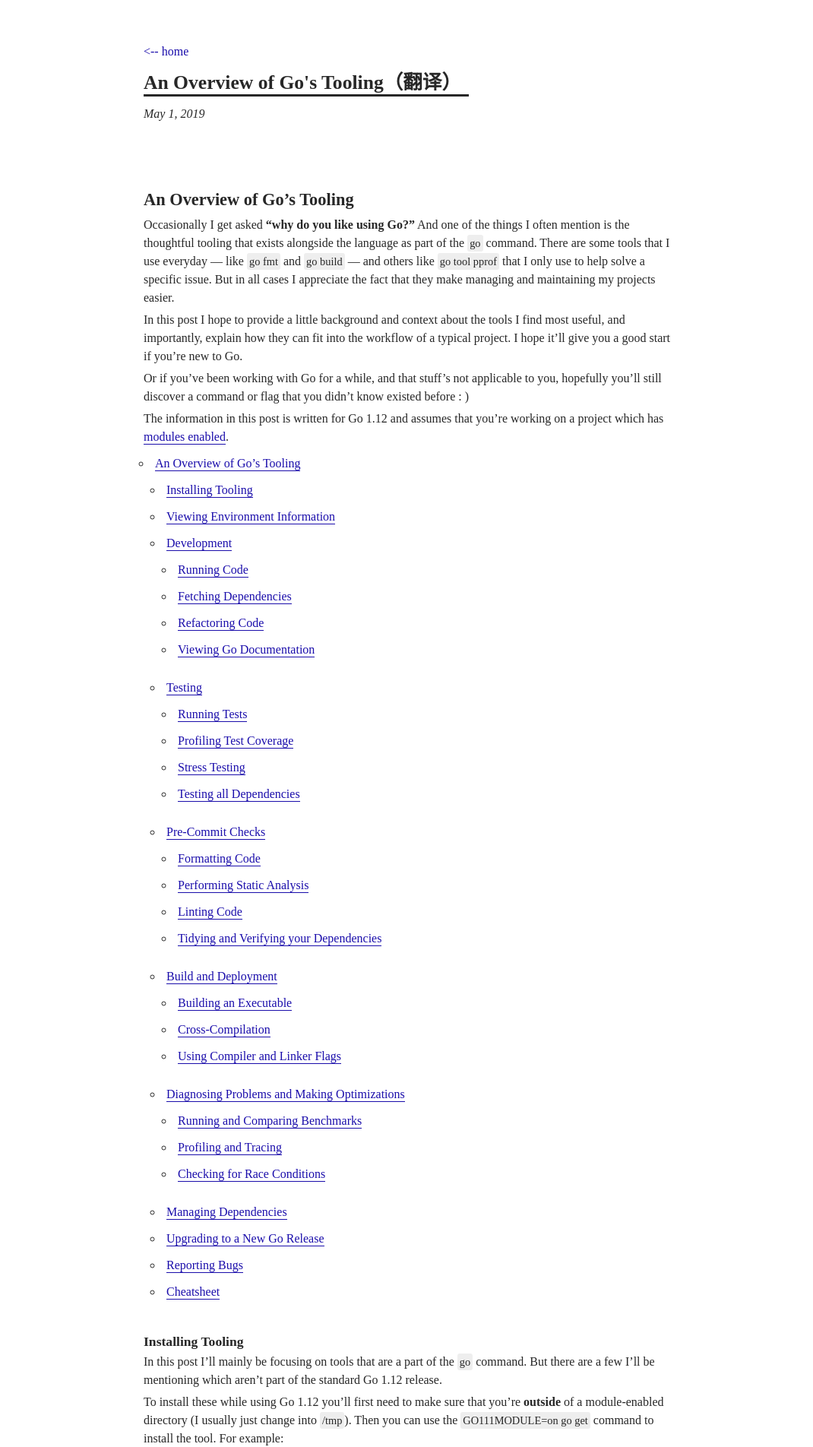
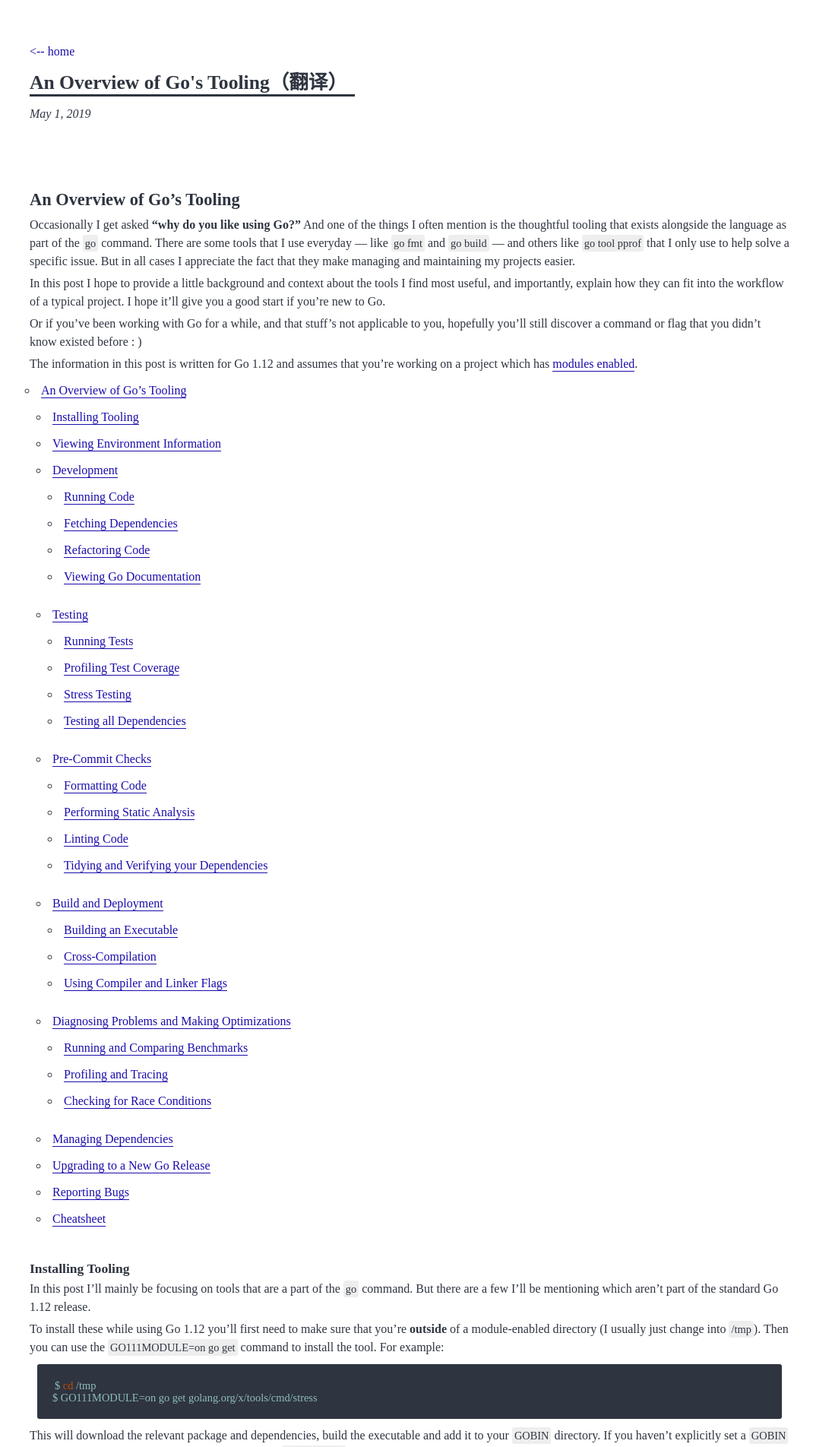
Before and after one commit to maicoder/blog, a Jekyll site: the page built from _posts/2019-05-01-5.md, in a window 1280 px wide. Shown: the top 1904 px of the page at 76% size, without its empty margins (101-1171 px from the left). Built offline with Jekyll 4.4.1, drawn with Linux system fonts in a browser that asks for light colours; some web fonts are replaced.

Commit message:
Update style

```diff
--- a/_layouts/default.html
+++ b/_layouts/default.html
@@ -22,6 +22,7 @@
     <link rel="stylesheet"
 href="https://fonts.lug.ustc.edu.cn/css?family=Inconsolata:400,700">
     <link rel="stylesheet" type="text/css" href="/assets/css/main.css">
+    <link rel="stylesheet" href="{{ "/assets/css/syntax.css" | prepend: site.baseurl }}">
 </head>
 
 <body>
--- a/_posts/2019-05-01-5.md
+++ b/_posts/2019-05-01-5.md
@@ -282,7 +282,7 @@ $ go tool cover -html=/tmp/profile.out
 <!-- ![](https://www.alexedwards.net/static/images/tooling-1.png) -->
 
 <div align="center">
-    <img width="600" src="https://www.alexedwards.net/static/images/tooling-1.png"/>
+    <img width="1000" src="https://www.alexedwards.net/static/images/tooling-1.png"/>
 </div>
 
 This will gives you a navigable listing of all the test files, with code covered by the tests displayed in green, and uncovered code in red.
@@ -299,7 +299,7 @@ When viewed in the browser, statements which are executed more frequently are sh
 <!-- ![](https://www.alexedwards.net/static/images/tooling-2.png) -->
 
 <div align="center">
-    <img width="600" src="https://www.alexedwards.net/static/images/tooling-2.png"/>
+    <img width="1000" src="https://www.alexedwards.net/static/images/tooling-2.png"/>
 </div>
 
 Note: If you’re using the `t.Parallel()` command in any of your tests, then you should use the flag `-covermode=atomic` instead of `-covermode=count` instead to ensure an accurate count.
@@ -664,7 +664,7 @@ $ go tool pprof -http=:5000 /tmp/cpuprofile.out
 <!-- ![](https://www.alexedwards.net/static/images/tooling-3.png) -->
 
 <div align="center">
-    <img width="600" src="https://www.alexedwards.net/static/images/tooling-3.png"/>
+    <img width="1000" src="https://www.alexedwards.net/static/images/tooling-3.png"/>
 </div>
 
 This will default to displaying a **graph** showing the execution tree for the sampled aspects of your application, which makes it possible to quickly get a feel for any resource usage 'hotspots'. In the graph above, we can see that the hotspots in terms of CPU usage are two system calls originating from `ioutil.ReadFile()`.
@@ -674,7 +674,7 @@ You can also navigate to other **views** of the profile including top usage by f
 <!-- ![](https://www.alexedwards.net/static/images/tooling-4.png) -->
 
 <div align="center">
-    <img width="600" src="https://www.alexedwards.net/static/images/tooling-4.png"/>
+    <img width="1000" src="https://www.alexedwards.net/static/images/tooling-4.png"/>
 </div>
 
 If the amount of information is overwhelming, you might want to use the `--nodefraction` flag to ignore nodes that account for less than a certain percentage of samples. For example to ignore nodes that use appear in less than 10% of samples you can run `pprof` like so:
@@ -686,7 +686,7 @@ $ go tool pprof --nodefraction=0.1 -http=:5000 /tmp/cpuprofile.out
 <!-- ![](https://www.alexedwards.net/static/images/tooling-5.png) -->
 
 <div align="center">
-    <img width="600" src="https://www.alexedwards.net/static/images/tooling-5.png"/>
+    <img width="1000" src="https://www.alexedwards.net/static/images/tooling-5.png"/>
 </div>
 
 This makes the graph a lot less 'noisy' and if you [zoom in on this screenshot](/static/images/tooling-5b.svg), it's now much clearer to see and understand where the CPU usage hotspots are.
@@ -711,7 +711,7 @@ Important: This is currently only viewable in Chrome/Chromium.
 
 <!-- ![](https://www.alexedwards.net/static/images/tooling-6.png) -->
 <div align="center">
-    <img width="600" src="https://www.alexedwards.net/static/images/tooling-6.png"/>
+    <img width="1000" src="https://www.alexedwards.net/static/images/tooling-6.png"/>
 </div>
 
 For more information about Go's execution tracer and how to interpret the output please see [Rhys Hiltner's dotGo 2016 talk](https://www.youtube.com/watch?v=mmqDlbWk_XA) and this [excellent blog post](https://making.pusher.com/go-tool-trace/).
@@ -821,7 +821,7 @@ This will open a browser window containing an issue pre-filled with your system
 **Update 2019-04-19: [@FedirFR](https://twitter.com/FedirFR) has kindly made a cheatsheet based on this post. You can [download it here](https://github.com/fedir/go-tooling-cheat-sheet/blob/master/go-tooling-cheat-sheet.pdf).**
 
 <div align="center">
-    <img width="600" src="https://www.alexedwards.net/static/images/tooling-7.png" />
+    <img width="1000" src="https://www.alexedwards.net/static/images/tooling-7.png" />
 </div>
 
 <!-- [![](https://www.alexedwards.net/static/images/tooling-7.png)](https://github.com/fedir/go-tooling-cheat-sheet/blob/master/go-tooling-cheat-sheet.pdf) -->
--- a/_sass/_config.scss
+++ b/_sass/_config.scss
@@ -1,9 +1,9 @@
 // COLORS
-$color-black: #272727;
+$color-black: #2E3440;
 $color-white: #FFFFFF;
 $color-grey: #EEEEEE;
 $color-link: #1A0DAB;
-$color-code: #00FF00;
+$color-code: #8FBCBB;
 $color-hire-white: #FEFEFE;
 $color-hire-black: #272727;
 $color-hire-green: #B6EFD4;
@@ -11,4 +11,4 @@ $color-hire-blue: #A0CCDA;
 $color-hire-shadow: rgba(0, 0, 0, 0.2);
 
 // BREAKPOINTS
-$br: 700px;
+$br: 1000px;
--- a/assets/css/main.scss
+++ b/assets/css/main.scss
@@ -50,7 +50,7 @@ ul {
 
 
 .wrapper {
-	max-width: 700px;
+	max-width: 1000px;
 	margin: auto;
 	padding: 60px 30px 60px 30px;
 	@media screen and (max-width: $br) {
--- /dev/null
+++ b/assets/css/syntax.css
@@ -0,0 +1,32 @@
+.highlight table td { padding: 5px; }
+.highlight table pre { margin: 0; }
+.highlight, .highlight .w {
+  color: #444444;
+}
+.highlight .cp {
+  color: #CC00A3;
+}
+.highlight .cs {
+  color: #CC00A3;
+}
+.highlight .c, .highlight .cd, .highlight .cm, .highlight .c1 {
+  color: #FF0000;
+}
+.highlight .kc {
+  color: #C34E00;
+}
+.highlight .kd {
+  color: #0000FF;
+}
+.highlight .kr {
+  color: #007575;
+}
+.highlight .k, .highlight .kn, .highlight .kp, .highlight .kt, .highlight .kv {
+  color: #0000FF;
+}
+.highlight .s, .highlight .sb, .highlight .sc, .highlight .sd, .highlight .s2, .highlight .se, .highlight .sh, .highlight .si, .highlight .sx, .highlight .sr, .highlight .s1, .highlight .ss {
+  color: #009C00;
+}
+.highlight .nb, .highlight .bp {
+  color: #C34E00;
+}
```
